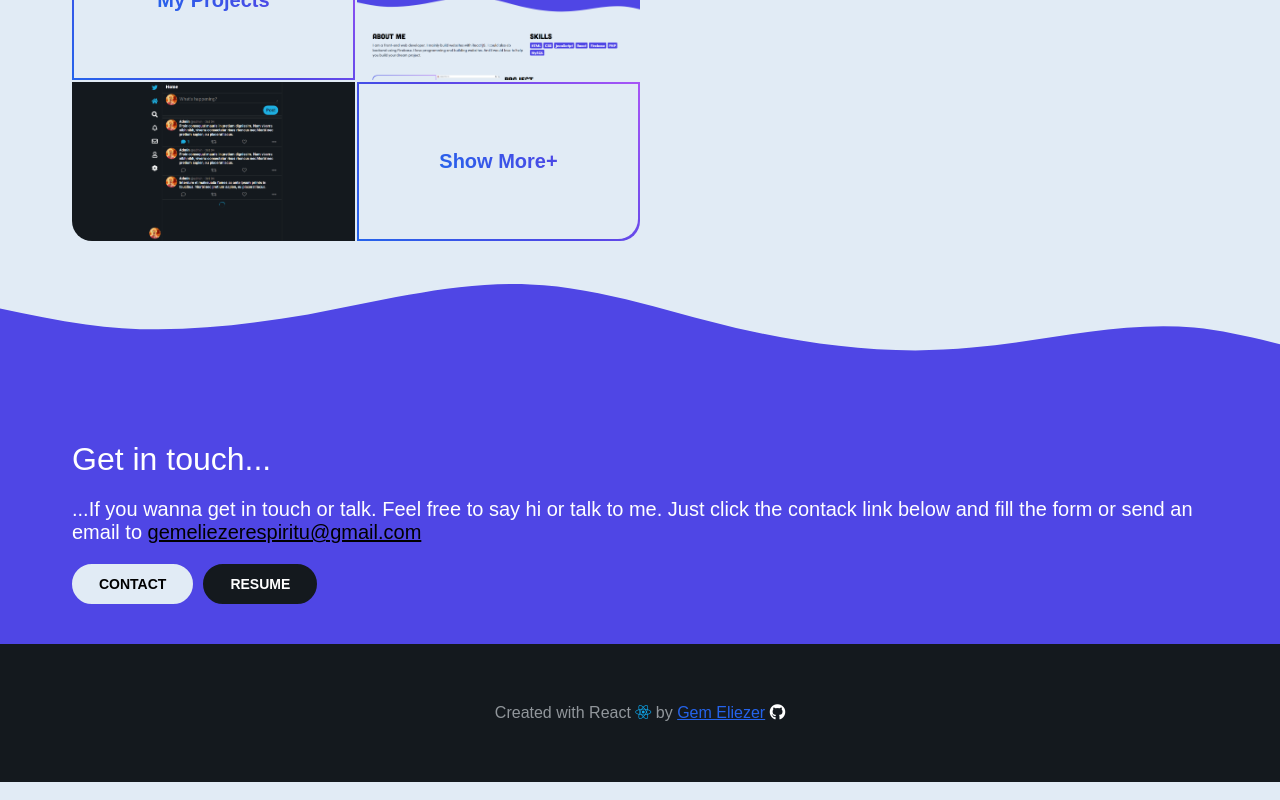
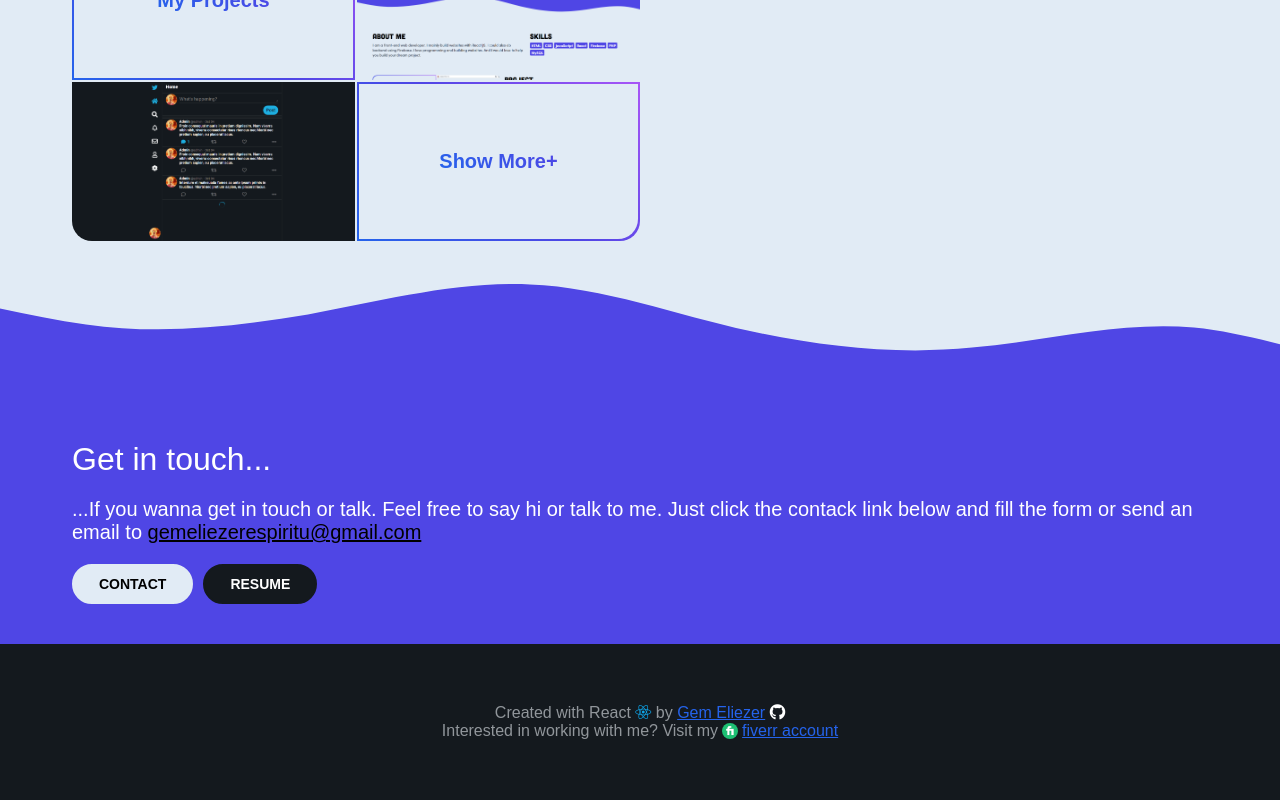
Before and after one commit to gemeliezer12/cozyturtle, a React (Create React App) app: page / in a window 1280 px wide. Shown: the part 750-1550 px from the top of the page. Built offline with nearby package versions, Linux system fonts and the light colour scheme; a web font is replaced by a local one.

Commit message:
added fiverr in footer

```diff
--- a/src/Components/Footer.js
+++ b/src/Components/Footer.js
@@ -3,7 +3,7 @@ const Footer = () => {
         <div className="padding-x-32 dark padding-y-60 column align-center" style={{
             backgroundColor: "var(--bg-color-2)"
         }}>
-            <div>
+            <div className="row align-center gap-4">
                 <p>Created with React <i className="fab fa-react" style={{
                     color: "var(--light-blue)"
                 }}></i> by <a href="https://github.com/gemeliezer12" target="_blank" style={{
@@ -13,6 +13,22 @@ const Footer = () => {
                     color: "white"
                 }}></i></p>
             </div>
+            <div className="row align-center gap-4">
+                <p>
+                    Interested in working with me? Visit my
+                </p>
+                <img src="images/firverr.png" alt="" style={{
+                    height: "16px",
+                    width: "16px",
+                    borderRadius: "50%"
+                }}/>
+                <a href="https://www.fiverr.com/gemeliezer?up_rollout=true" style={{
+                    color: "var(--blue)",
+                    textDecoration: "underline"
+                }}>
+                    fiverr account
+                </a>
+            </div>
         </div>
     )
 }
```
Also changed, not shown: public/images/firverr.png (added).
